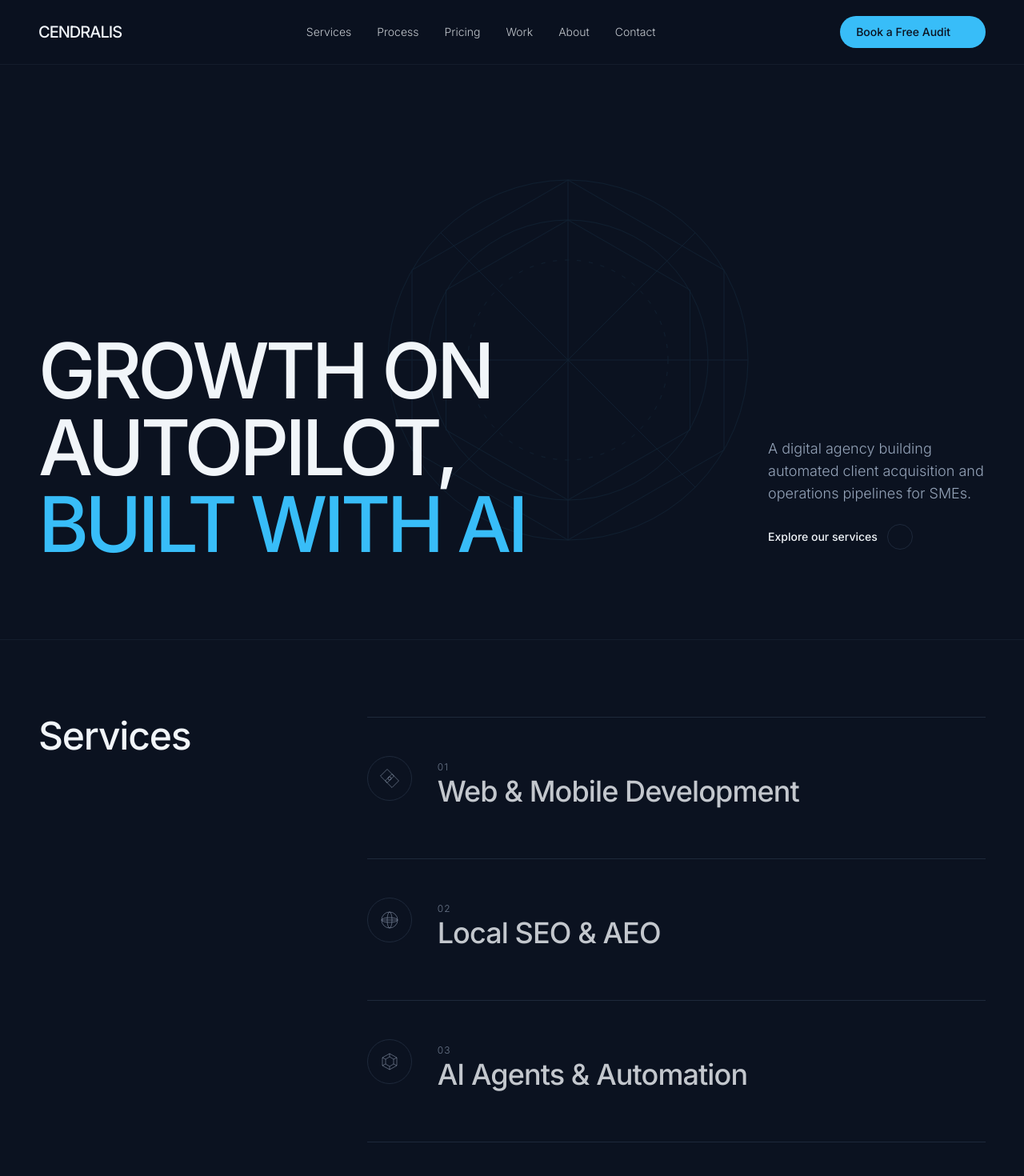
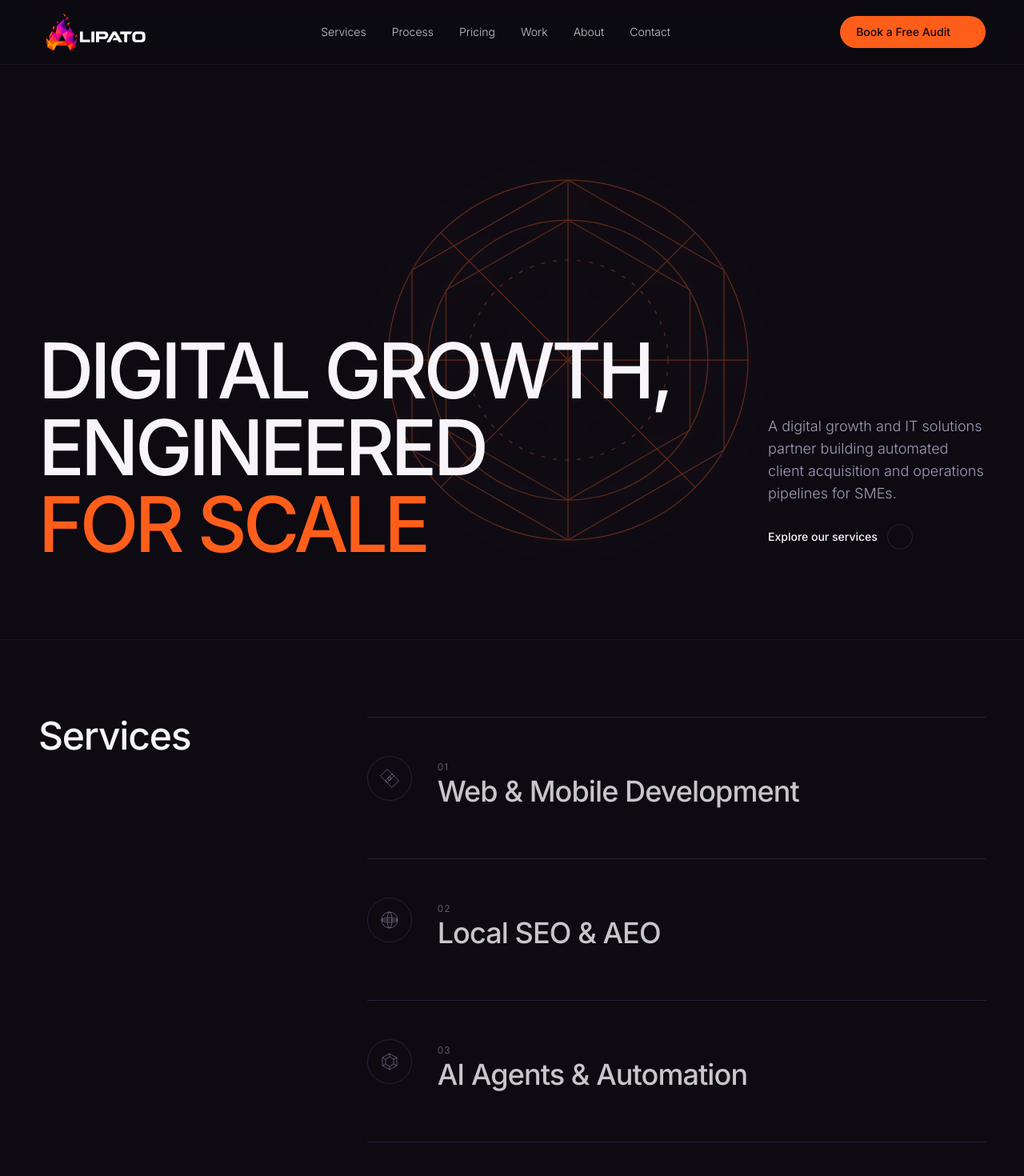
Before and after one commit to michaelbuensalido/Alipato, a Next.js app: page / in a window 1280 px wide. Shown: the top 1470 px of the page at 80% size. Built offline with nearby package versions, Linux system fonts and the light colour scheme; some icons are missing.

Commit message:
changed color palette

```diff
--- a/app/layout.tsx
+++ b/app/layout.tsx
@@ -9,7 +9,7 @@ const inter = Inter({
   display: "swap",
 });
 
-export const metadata: Metadata = { title: "Cendralis | Digital Agency" };
+export const metadata: Metadata = { title: "Cendralis | Digital Growth & IT Solutions" };
 
 export default function RootLayout({ children }: { children: React.ReactNode }) {
   return (
--- a/components/Contact.tsx
+++ b/components/Contact.tsx
@@ -1,11 +1,4 @@
 import Icon from "./Icon";
-
-const socials = [
-  { label: "Instagram", hover: "hover:text-accent" },
-  { label: "Facebook", hover: "hover:text-accent" },
-  { label: "LinkedIn", hover: "hover:text-accent" },
-  { label: "WhatsApp", hover: "hover:text-accent" },
-];
 
 export default function Contact() {
   return (
@@ -18,17 +11,43 @@ export default function Contact() {
           Ready to automate?
           <br />
           <a
-            href="mailto:hello@agency.com"
+            href="mailto:michaelbuensalido15@gmail.com"
             className="text-accent hover:opacity-80 transition-opacity duration-300 underline decoration-accent/50 underline-offset-8"
           >
             Book a free audit.
           </a>
         </h2>
 
-        <div className="mt-16 max-w-md mx-auto md:mx-0">
+        {/* Direct Contact Buttons */}
+        <div className="flex flex-wrap items-center justify-center md:justify-start gap-4 mb-12">
+          <a
+            href="https://wa.me/639957431885"
+            target="_blank"
+            rel="noopener noreferrer"
+            className="inline-flex items-center gap-2 px-6 py-3 rounded-full bg-accent text-canvas text-sm font-medium hover:bg-fg transition-colors duration-300"
+          >
+            <Icon icon="solar:chat-round-dots-linear" size={18} />
+            Chat on WhatsApp
+          </a>
+          <a
+            href="tel:+639957431885"
+            className="inline-flex items-center gap-2 px-6 py-3 rounded-full border border-line text-sm font-medium text-fg hover:border-accent hover:text-accent transition-colors duration-300"
+          >
+            <Icon icon="solar:phone-calling-linear" size={18} />
+            0995 743 1885
+          </a>
+          <a
+            href="mailto:michaelbuensalido15@gmail.com"
+            className="inline-flex items-center gap-2 px-6 py-3 rounded-full border border-line text-sm font-medium text-fg hover:border-accent hover:text-accent transition-colors duration-300"
+          >
+            <Icon icon="solar:letter-linear" size={18} />
+            michaelbuensalido15@gmail.com
+          </a>
+        </div>
+
+        <div className="mt-8 max-w-md mx-auto md:mx-0">
           <p className="text-sm font-light text-muted mb-4">
-            Get a 30-minute audit of your site, Map Pack listing and inquiry
-            response speed
+            Or leave your email for a 30-minute audit of your site and operations:
           </p>
           <div className="relative flex items-center border-b border-line pb-2 focus-within:border-accent transition-colors duration-300">
             <input
@@ -37,7 +56,7 @@ export default function Contact() {
               className="w-full bg-transparent outline-none text-sm font-light placeholder:text-muted/70 text-fg"
             />
             <button
-              aria-label="Subscribe"
+              aria-label="Submit"
               className="absolute right-0 text-muted hover:text-accent transition-colors"
             >
               <Icon icon="solar:arrow-right-linear" size={20} />
@@ -49,30 +68,56 @@ export default function Contact() {
       <footer className="max-w-7xl mx-auto w-full pt-12 border-t border-line/50 grid grid-cols-1 md:grid-cols-4 gap-8 relative z-10">
         <div className="col-span-1 md:col-span-2">
           <a
-            href="#"
-            className="text-xl font-medium tracking-tighter uppercase inline-block mb-4 text-fg"
+            href="/"
+            className="inline-block mb-4 group"
           >
-            Cendralis
+            {/* eslint-disable-next-line @next/next/no-img-element */}
+            <img
+              src="/images/logo/logo.svg"
+              alt="Cendralis"
+              className="h-10 md:h-12 w-auto object-contain transition-opacity duration-300 group-hover:opacity-90"
+            />
+            <span className="sr-only">Cendralis</span>
           </a>
-          <p className="text-xs font-light text-muted max-w-xs">
-            Cendralis is a digital agency building web, SEO/AEO, AI
-            agents and automation for SMBs.
+          <p className="text-xs font-light text-muted max-w-xs leading-relaxed">
+            Cendralis is a digital growth and IT solutions partner building web,
+            SEO/AEO, AI agents and automation for SMBs.
           </p>
         </div>
 
         <div className="flex flex-col gap-3">
           <span className="text-xs font-medium text-muted tracking-wider uppercase mb-2">
-            Socials
+            Direct Contact
           </span>
-          {socials.map((s) => (
-            <a
-              key={s.label}
-              href="#"
-              className={`text-sm font-light text-fg/80 ${s.hover} transition-colors w-fit`}
-            >
-              {s.label}
-            </a>
-          ))}
+          <a
+            href="mailto:michaelbuensalido15@gmail.com"
+            className="text-sm font-light text-fg/80 hover:text-accent transition-colors flex items-center gap-2 break-all"
+          >
+            <Icon icon="solar:letter-linear" size={16} className="text-accent shrink-0" />
+            michaelbuensalido15@gmail.com
+          </a>
+          <a
+            href="tel:+639957431885"
+            className="text-sm font-light text-fg/80 hover:text-accent transition-colors flex items-center gap-2"
+          >
+            <Icon icon="solar:phone-linear" size={16} className="text-accent shrink-0" />
+            +63 995 743 1885
+          </a>
+        </div>
+
+        <div className="flex flex-col gap-3">
+          <span className="text-xs font-medium text-muted tracking-wider uppercase mb-2">
+            Instant Messaging
+          </span>
+          <a
+            href="https://wa.me/639957431885"
+            target="_blank"
+            rel="noopener noreferrer"
+            className="text-sm font-light text-fg/80 hover:text-accent transition-colors flex items-center gap-2"
+          >
+            <Icon icon="solar:chat-round-dots-linear" size={16} className="text-accent shrink-0" />
+            WhatsApp (+63 995 743 1885)
+          </a>
         </div>
 
         <div className="col-span-1 md:col-span-4 mt-8 flex flex-col md:flex-row justify-between items-start md:items-center text-xs font-light text-muted/70 gap-4">
--- a/components/Hero.tsx
+++ b/components/Hero.tsx
@@ -4,12 +4,12 @@ export default function Hero() {
   return (
     <main className="flex-grow pt-32 md:pt-48 pb-24 px-6 md:px-12 flex flex-col justify-end min-h-screen border-b border-line/50 relative overflow-hidden">
       {/* Abstract Geometric Background Element */}
-      <div className="absolute top-1/4 right-0 md:right-1/4 w-[500px] h-[500px] opacity-10 pointer-events-none text-accent animate-[spin_60s_linear_infinite] mix-blend-screen hidden md:block">
+      <div className="absolute top-1/4 right-0 md:right-1/4 w-[500px] h-[500px] opacity-35 pointer-events-none text-accent drop-shadow-[0_0_16px_rgba(255,94,26,0.5)] animate-[spin_60s_linear_infinite] mix-blend-screen hidden md:block">
         <svg
           viewBox="0 0 200 200"
           fill="none"
           stroke="currentColor"
-          strokeWidth="0.3"
+          strokeWidth="0.5"
         >
           <circle cx="100" cy="100" r="90" />
           <circle cx="100" cy="100" r="70" />
@@ -27,17 +27,17 @@ export default function Hero() {
         <div className="grid grid-cols-1 lg:grid-cols-12 gap-8 items-end">
           <div className="lg:col-span-9">
             <h1 className="text-5xl md:text-7xl lg:text-8xl font-medium tracking-tighter leading-[0.9] uppercase">
-              Growth on
+              Digital Growth,
               <br />
-              Autopilot,
+              Engineered
               <br />
-              <span className="text-accent">Built with AI</span>
+              <span className="text-accent">For Scale</span>
             </h1>
           </div>
           <div className="lg:col-span-3 flex flex-col gap-6 pb-2 lg:pb-4">
             <p className="text-base md:text-lg font-light text-muted leading-relaxed">
-              A digital agency building automated client acquisition
-              and operations pipelines for SMEs.
+              A digital growth and IT solutions partner building automated client
+              acquisition and operations pipelines for SMEs.
             </p>
             <a
               href="#services"
--- a/components/Marquee.tsx
+++ b/components/Marquee.tsx
@@ -1,14 +1,14 @@
 const base = "text-5xl md:text-7xl font-medium tracking-tighter mx-8 uppercase";
 const g1 = "text-accent";
-const g2 = "text-accent";
+const g2 = "text-flame";
 
 const items = [
   { text: "Cendralis", gradient: g1 },
-  { text: "Consulting", gradient: "" },
-  { text: "Local SEO & AEO", gradient: g2 },
-  { text: "24/7 AI Agents", gradient: "" },
-  { text: "Cendralis", gradient: g1 },
-  { text: "PH + SG", gradient: "" },
+  { text: "Digital Growth", gradient: "" },
+  { text: "IT Solutions", gradient: g2 },
+  { text: "Local SEO & AEO", gradient: "" },
+  { text: "24/7 AI Agents", gradient: g1 },
+  { text: "Digital Consulting", gradient: "" },
 ];
 
 export default function Marquee() {
--- a/components/Navbar.tsx
+++ b/components/Navbar.tsx
@@ -17,12 +17,15 @@ export default function Navbar() {
 
   return (
     <nav className="fixed top-0 left-0 w-full z-50 bg-canvas/80 backdrop-blur-md border-b border-line/50">
-      <div className="flex items-center justify-between px-6 py-5 md:px-12">
-        <a
-          href="/"
-          className="text-xl font-medium tracking-tighter uppercase leading-none text-fg"
-        >
-          Cendralis
+      <div className="flex items-center justify-between px-6 py-4 md:px-12">
+        <a href="/" className="flex items-center gap-2 group">
+          {/* eslint-disable-next-line @next/next/no-img-element */}
+          <img
+            src="/images/logo/logo.svg"
+            alt="Cendralis"
+            className="h-10 md:h-12 w-auto object-contain transition-opacity duration-300 group-hover:opacity-90"
+          />
+          <span className="sr-only">Cendralis</span>
         </a>
 
         <div className="hidden md:flex items-center gap-8">
@@ -51,7 +54,14 @@ export default function Navbar() {
             onClick={() => setOpen((v) => !v)}
             className="md:hidden text-fg hover:text-accent transition-colors flex items-center justify-center"
           >
-            <Icon icon={open ? "solar:close-circle-linear" : "solar:hamburger-menu-linear"} size={24} />
+            <Icon
+              icon={
+                open
+                  ? "solar:close-circle-linear"
+                  : "solar:hamburger-menu-linear"
+              }
+              size={24}
+            />
           </button>
         </div>
       </div>
--- a/components/Services.tsx
+++ b/components/Services.tsx
@@ -31,8 +31,8 @@ const services = [
       "AI citation tracking",
     ],
     meta: "One-time setup or monthly retainer",
-    iconBox: "group-hover:text-accent group-hover:border-accent/30",
-    tag: "border-accent/20 text-accent",
+    iconBox: "group-hover:text-flame group-hover:border-flame/30",
+    tag: "border-flame/30 text-flame",
     svg: (
       <>
         <circle cx="12" cy="12" r="10" />
@@ -53,8 +53,8 @@ const services = [
       "Google Sheets / CRM",
     ],
     meta: "Agent deployed in under 90 minutes",
-    iconBox: "group-hover:text-accent group-hover:border-accent/30",
-    tag: "border-accent/20 text-accent",
+    iconBox: "group-hover:text-violet group-hover:border-violet/30",
+    tag: "border-violet/30 text-violet",
     svg: (
       <>
         <polygon points="12 2 21 7 21 17 12 22 3 17 3 7" />
@@ -74,8 +74,8 @@ const services = [
       "A productized AI Workflow & Digital Audit for growing businesses with disjointed tools and manual bottlenecks. We interview your team and deliver a clear Digital Transformation Roadmap you can act on.",
     tags: ["1-day audit", "15-page roadmap", "Fractional CTO"],
     meta: "Fixed scope, no open-ended hourly billing",
-    iconBox: "group-hover:text-accent group-hover:border-accent/30",
-    tag: "border-accent/20 text-accent",
+    iconBox: "group-hover:text-flame group-hover:border-flame/30",
+    tag: "border-flame/30 text-flame",
     border: "border-b",
     svg: (
       <>
--- a/tailwind.config.ts
+++ b/tailwind.config.ts
@@ -5,12 +5,14 @@ const config: Config = {
   theme: {
     extend: {
       colors: {
-        canvas: "#0B1220", // page background
-        surface: "#111A2E", // cards / alternate sections
-        line: "#1E293B", // borders
-        fg: "#F1F5F9", // primary text
-        muted: "#94A3B8", // secondary text
-        accent: "#38BDF8", // single accent (CTAs, links, focus)
+        canvas: "#0D0A12", // deep obsidian-plum background
+        surface: "#16111F", // elevated dark plum-charcoal cards/sections
+        line: "#2A2139", // subtle violet-charcoal borders
+        fg: "#F8F5FA", // crisp warm off-white primary text
+        muted: "#A59BB8", // soft lavender-slate secondary text
+        accent: "#FF5E1A", // logo base: vibrant flame orange
+        flame: "#F21368", // logo core: crimson magenta
+        violet: "#9B23B6", // logo crown: royal purple
       },
       fontFamily: { sans: ["var(--font-inter)", "Inter", "sans-serif"] },
     },
```
Also changed, not shown: components/Agency.tsx (+4 -4 lines), public/images/logo/alipato_wordmark.svg (added), public/images/logo/logo.svg (added).
